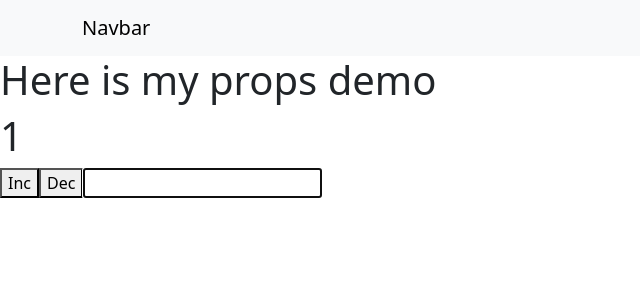
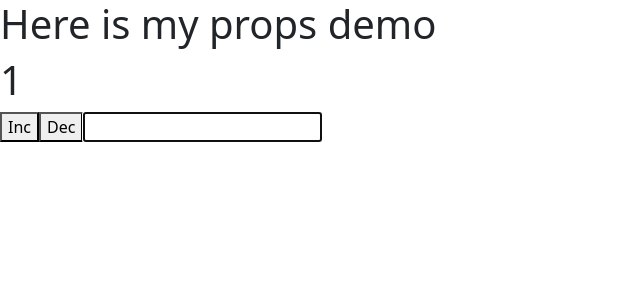
Before and after one commit to JeevaApprays/PetFullStack, a React (Create React App) app in the folder reactapp/: page / in a window 1280 px wide. Shown: the top 300 px of the page, without its empty margins (0-640 px from the left). Built offline with nearby package versions, Linux system fonts and the light colour scheme; the HTML template or start-up script is replaced by a standard one.

Commit message:
Auto-save-commit-9/25/2025--7:05:10-AM

```diff
--- a/reactapp/src/components/Header.js
+++ b/reactapp/src/components/Header.js
@@ -1,19 +1,12 @@
 import React from 'react'
 
-import Container from 'react-bootstrap/Container'
-import Navbar from 'react-bootstrap/Navbar'
+const Header = () => {
+  return (
+   <header style={{background:"#000fff"}}>
 
-const Header = () => {
+   </header>
 
-    return (
-        <Navbar  expand="lg" className="bg-body-tertiary">
-          <Container>
-            <Navbar.Brand href="#">Navbar</Navbar.Brand>
-          </Container>
-        </Navbar>
-      );
-
-
+  )
 }
 
 export default Header
```
Also changed, not shown: 1 other file (tests, documents, lock files or other folders).
